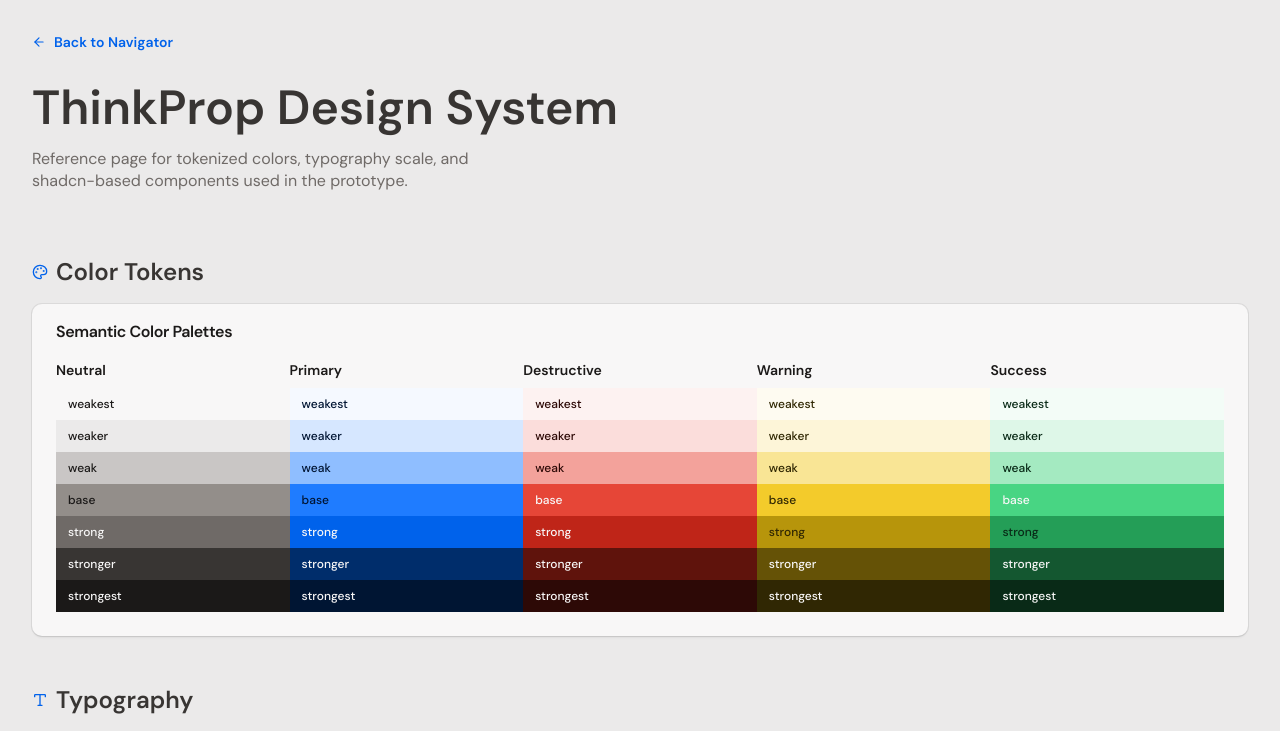
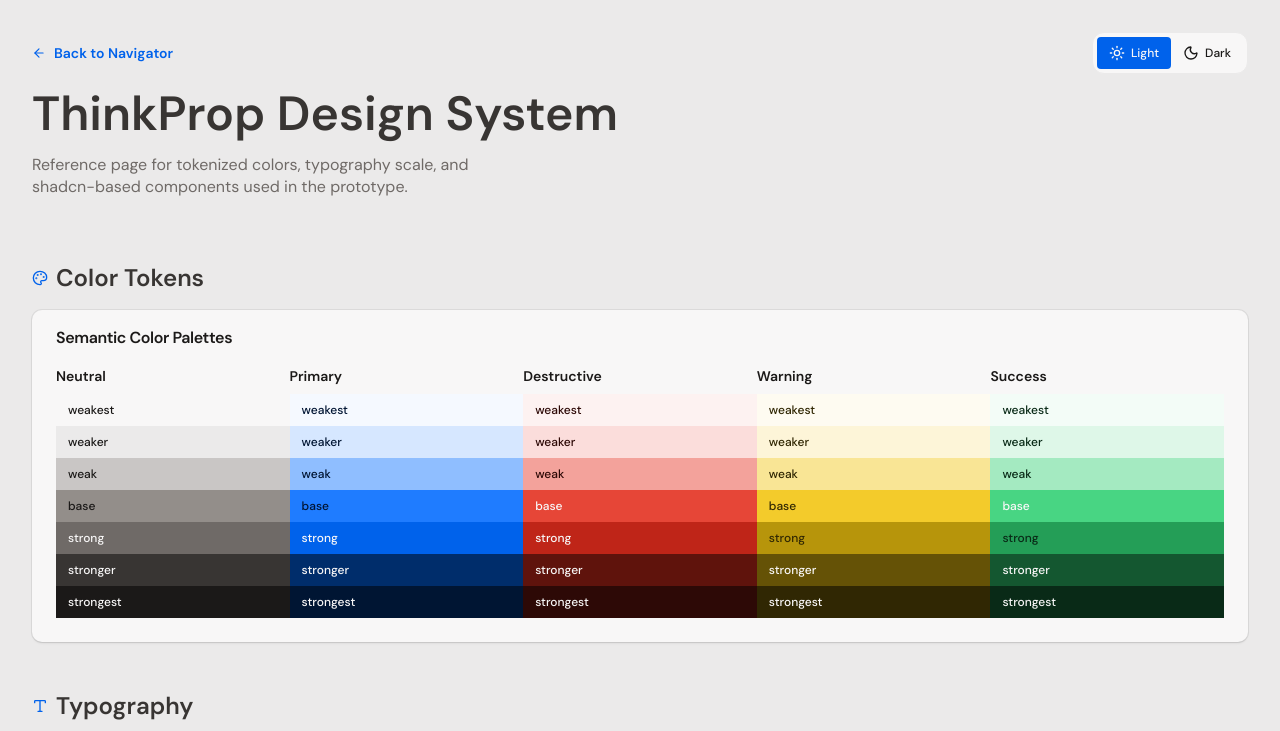
Before and after one commit to Gianeo/thinkprop, a Next.js app: page /design-system in a window 1280 px wide. Shown: the top 731 px of the page. Built offline with nearby package versions, Linux system fonts and the light colour scheme.

Commit message:
dark and light 25/02/26

```diff
--- /dev/null
+++ b/app/admin/layout.tsx
@@ -0,0 +1,7 @@
+export default function AdminLayout({
+  children,
+}: Readonly<{
+  children: React.ReactNode
+}>) {
+  return <div className="dark min-h-screen bg-level-0 text-foreground">{children}</div>
+}
--- a/app/design-system/page.tsx
+++ b/app/design-system/page.tsx
@@ -2,7 +2,7 @@
 
 import { useMemo, useState } from 'react'
 import Link from 'next/link'
-import { ArrowLeft, Palette, Type } from 'lucide-react'
+import { ArrowLeft, Moon, Palette, Sun, Type } from 'lucide-react'
 import { Button } from '@/components/ui/button'
 import { Card, CardContent, CardHeader, CardTitle } from '@/components/ui/card'
 import { Badge } from '@/components/ui/badge'
@@ -92,6 +92,7 @@ const palettes = [
 ] as const
 
 export default function DesignSystemPage() {
+  const [theme, setTheme] = useState<'light' | 'dark'>('light')
   const [selectedDept, setSelectedDept] = useState('All')
   const [remindedIds, setRemindedIds] = useState<string[]>([])
   const [modalOpen, setModalOpen] = useState(false)
@@ -106,13 +107,35 @@ export default function DesignSystemPage() {
   )
 
   return (
-    <main className="min-h-screen bg-level-0 p-6 md:p-8">
+    <main className={`${theme} min-h-screen bg-level-0 p-6 md:p-8`}>
       <div className="mx-auto max-w-350 space-y-12">
-        <header className="pb-4">
-          <Link href="/" className="mb-4 inline-flex items-center gap-2 text-sm font-semibold text-primary-strong">
-            <ArrowLeft size={14} />
-            Back to Navigator
-          </Link>
+        <header className="pb-4 space-y-4">
+          <div className="flex flex-wrap items-center justify-between gap-3">
+            <Link href="/" className="inline-flex items-center gap-2 text-sm font-semibold text-primary-strong">
+              <ArrowLeft size={14} />
+              Back to Navigator
+            </Link>
+            <div className="inline-flex items-center rounded-lg border border-neutral-weaker bg-level-1 p-1">
+              <Button
+                variant={theme === 'light' ? 'default' : 'ghost'}
+                size="sm"
+                className="h-8 gap-1.5 px-3"
+                onClick={() => setTheme('light')}
+              >
+                <Sun size={13} />
+                Light
+              </Button>
+              <Button
+                variant={theme === 'dark' ? 'default' : 'ghost'}
+                size="sm"
+                className="h-8 gap-1.5 px-3"
+                onClick={() => setTheme('dark')}
+              >
+                <Moon size={13} />
+                Dark
+              </Button>
+            </div>
+          </div>
           <h1 className="type-display mt-4">ThinkProp Design System</h1>
           <p className="mt-4 type-body max-w-md">
             Reference page for tokenized colors, typography scale, and shadcn-based components used in the prototype.
--- a/app/globals.css
+++ b/app/globals.css
@@ -6,6 +6,7 @@
 
 @layer base {
   :root {
+    color-scheme: light;
     --radius: 0.75rem;
 
     /* Primary */
@@ -94,6 +95,48 @@
   }
 
   .dark {
+    color-scheme: dark;
+    /* Invert all palette ramps in dark mode while keeping the same class names. */
+    --primary-weakest: 215 100% 10%;
+    --primary-weaker: 215 100% 21%;
+    --primary-weak: 215 100% 46%;
+    --primary-base: 215 100% 56%;
+    --primary-strong: 215 100% 78%;
+    --primary-stronger: 215 100% 92%;
+    --primary-strongest: 215 100% 98%;
+
+    --neutral-weakest: 24 4% 10%;
+    --neutral-weaker: 24 4% 21%;
+    --neutral-weak: 24 4% 42%;
+    --neutral-base: 24 4% 56%;
+    --neutral-strong: 24 4% 78%;
+    --neutral-stronger: 24 4% 92%;
+    --neutral-strongest: 24 4% 97%;
+
+    --destructive-weakest: 5 78% 10%;
+    --destructive-weaker: 5 78% 21%;
+    --destructive-weak: 5 78% 42%;
+    --destructive-base: 5 78% 56%;
+    --destructive-strong: 5 78% 78%;
+    --destructive-stronger: 5 78% 92%;
+    --destructive-strongest: 5 78% 97%;
+
+    --warning-weakest: 48 89% 10%;
+    --warning-weaker: 48 89% 21%;
+    --warning-weak: 48 89% 38%;
+    --warning-base: 48 89% 56%;
+    --warning-strong: 48 89% 78%;
+    --warning-stronger: 48 89% 92%;
+    --warning-strongest: 48 89% 97%;
+
+    --success-weakest: 145 63% 10%;
+    --success-weaker: 145 63% 21%;
+    --success-weak: 145 63% 38%;
+    --success-base: 145 63% 56%;
+    --success-strong: 145 63% 78%;
+    --success-stronger: 145 63% 92%;
+    --success-strongest: 145 63% 97%;
+
     --bg-0: var(--neutral-strongest);
     --bg-1: var(--neutral-stronger);
     --foreground: var(--neutral-weakest);
@@ -129,6 +172,10 @@
     --sidebar-accent-foreground: var(--neutral-weakest);
     --sidebar-border: var(--neutral-strong);
     --sidebar-ring: var(--primary-base);
+  }
+
+  .light {
+    color-scheme: light;
   }
 
   * {
--- a/app/layout.tsx
+++ b/app/layout.tsx
@@ -27,7 +27,7 @@ export default function RootLayout({
     >
       <body
         suppressHydrationWarning
-        className="font-body text-neutral-strong antialiased"
+        className="font-body text-foreground antialiased"
       >
         {children}
         <Toaster richColors position="bottom-right" />
--- /dev/null
+++ b/app/learner/layout.tsx
@@ -0,0 +1,7 @@
+export default function LearnerLayout({
+  children,
+}: Readonly<{
+  children: React.ReactNode
+}>) {
+  return <div className="light min-h-screen bg-level-0 text-foreground">{children}</div>
+}
```
